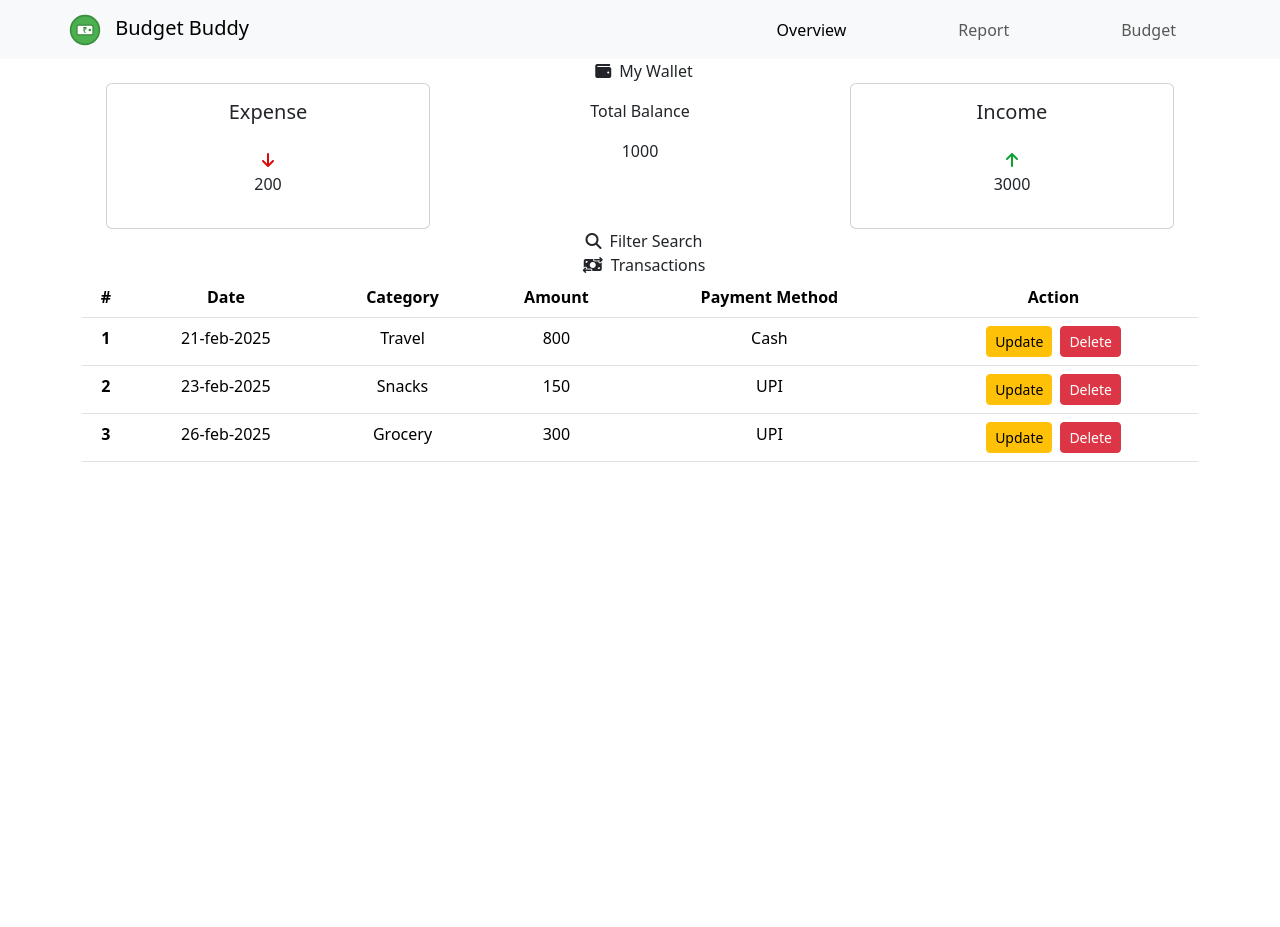
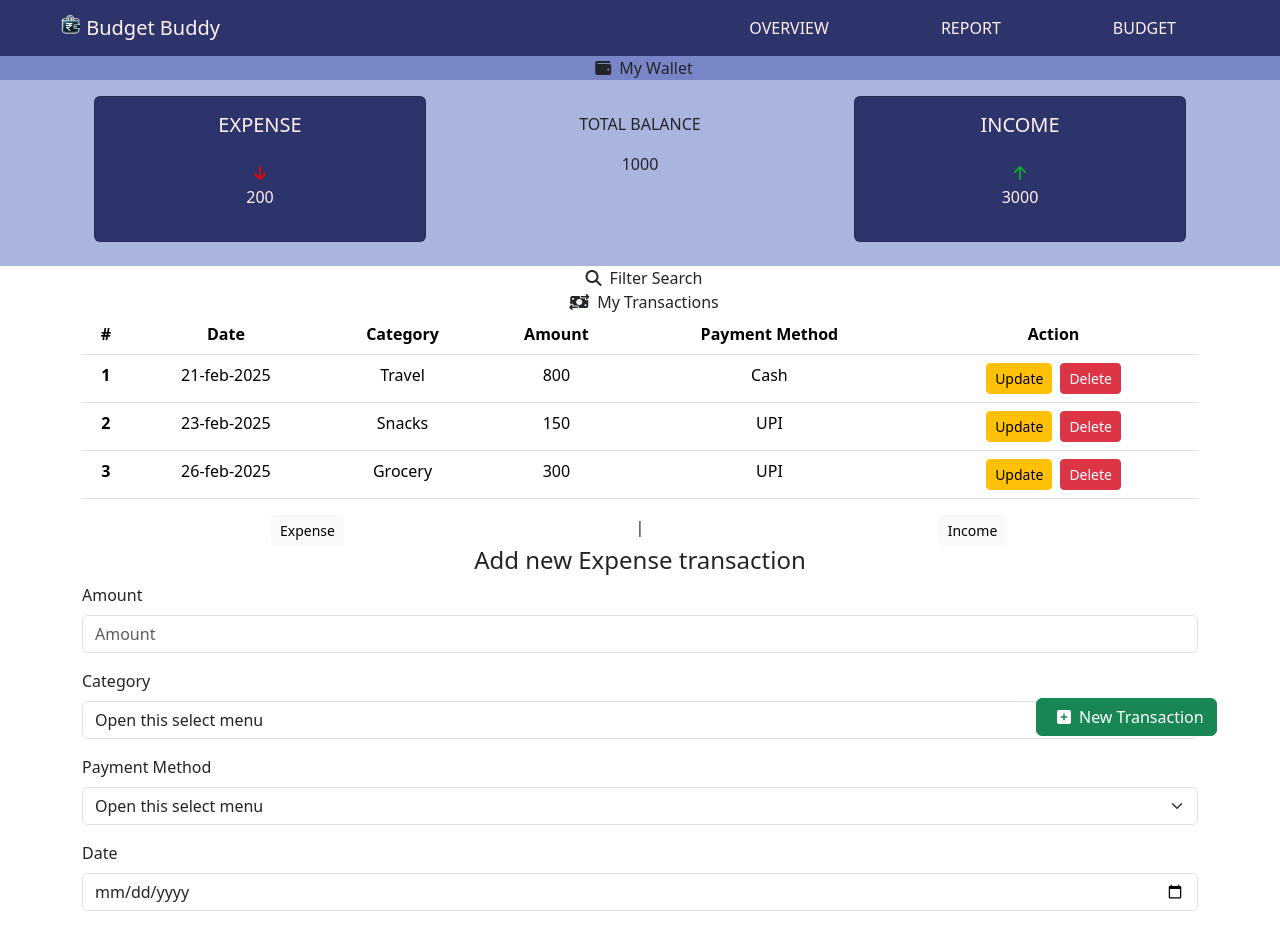
Before and after one commit to Swapnil2106/BudgetBuddy, an Angular app: page / in a window 1280 px wide. Before the commit the page ends 800 px from the top, so only its background shows below. Built offline with nearby package versions, Linux system fonts and the light colour scheme.

Commit message:
added some css

```diff
--- a/src/app/app.component.css
+++ b/src/app/app.component.css
@@ -0,0 +1,5 @@
+.fixedBtn{
+  position: fixed;
+  bottom: 8%;
+  left: 80%;
+}
--- a/src/app/app.component.html
+++ b/src/app/app.component.html
@@ -1,3 +1,10 @@
 <app-header-component></app-header-component>
 <app-balance-component></app-balance-component>
 <app-transaction-component></app-transaction-component>
+<app-add-new-transaction-component></app-add-new-transaction-component>
+<div class="container-fluid fixedBtn">
+  <button class="btn btn-success">
+    <i class="fa-solid fa-square-plus mx-2"></i>
+    <span>New Transaction</span>
+  </button>
+</div>
--- a/src/app/app.component.ts
+++ b/src/app/app.component.ts
@@ -3,10 +3,11 @@ import { RouterOutlet } from '@angular/router';
 import { HeaderComponentComponent } from "./components/header-component/header-component.component";
 import { BalanceComponentComponent } from "./components/balance-component/balance-component.component";
 import { TransactionComponentComponent } from "./components/transaction-component/transaction-component.component";
+import { AddNewTransactionComponentComponent } from "./components/add-new-transaction-component/add-new-transaction-component.component";
 
 @Component({
   selector: 'app-root',
-  imports: [RouterOutlet, HeaderComponentComponent, BalanceComponentComponent, TransactionComponentComponent],
+  imports: [RouterOutlet, HeaderComponentComponent, BalanceComponentComponent, TransactionComponentComponent, AddNewTransactionComponentComponent],
   templateUrl: './app.component.html',
   styleUrl: './app.component.css'
 })
--- /dev/null
+++ b/src/app/components/add-new-transaction-component/add-new-transaction-component.component.html
@@ -0,0 +1,46 @@
+<div class="container">
+  <div>
+    <div class="row">
+      <div class="col-md-5 text-center">
+        <button class="btn btn-sm btn-light">Expense</button>
+      </div>
+      <div class="col-md-2 text-center">|</div>
+      <div class="col-md-5 text-center">
+        <button class="btn btn-sm btn-light">Income</button>
+      </div>
+    </div>
+  </div>
+
+    <h4 class="text-center">Add new Expense transaction</h4>
+    <div>
+      <form>
+        <div class="mb-3">
+          <label for="amount" class="form-label">Amount</label>
+          <input type="number" class="form-control" id="amount" placeholder="Amount">
+        </div>
+        <div class="mb-3">
+          <label for="category" class="form-label">Category</label>
+          <select class="form-select" aria-label="Default select example">
+            <option selected>Open this select menu</option>
+            <option value="1">One</option>
+            <option value="2">Two</option>
+            <option value="3">Three</option>
+          </select>
+        </div>
+        <div class="mb-3">
+          <label for="category" class="form-label">Payment Method</label>
+          <select class="form-select" aria-label="Default select example">
+            <option selected>Open this select menu</option>
+            <option value="1">One</option>
+            <option value="2">Two</option>
+            <option value="3">Three</option>
+          </select>
+        </div>
+        <div class="mb-3">
+          <label for="amount" class="form-label">Date</label>
+          <input type="date" class="form-control" id="date">
+        </div>
+      </form>
+    </div>
+
+</div>
--- a/src/app/components/balance-component/balance-component.component.css
+++ b/src/app/components/balance-component/balance-component.component.css
@@ -0,0 +1,12 @@
+.bgBalance{
+ background-color: #A9B5DF;
+}
+
+.bgWallet{
+  background-color: #7886C7;
+}
+
+.cardColor{
+  background-color: #2D336B;
+  color: #FFF2F2;
+}
--- a/src/app/components/balance-component/balance-component.component.html
+++ b/src/app/components/balance-component/balance-component.component.html
@@ -1,14 +1,14 @@
-<div class="container">
-  <div class="container-fluid text-center">
+<div class="bgBalance">
+  <div class="container-fluid text-center bgWallet">
     <i class="fa-solid fa-wallet mx-2"></i>
     <span>My Wallet</span>
   </div>
   <div class="container px-4 text-center">
-    <div class="row gx-5">
-      <div class="col">
-        <div class="card">
+    <div class="row gx-5 mt-3">
+      <div class="col mb-4">
+        <div class="card cardColor">
           <div class="card-body">
-            <h5 class="card-title">Expense</h5>
+            <h5 class="card-title">EXPENSE</h5>
             <div class="flex mt-4">
               <i class="fa-solid fa-arrow-down" style="color: #dc0909;"></i>
               <p>200</p>
@@ -16,14 +16,14 @@
           </div>
         </div>
       </div>
-      <div class="col">
-        <div class="p-3">Total Balance</div>
+      <div class="col mb-4">
+        <div class="p-3">TOTAL BALANCE</div>
         <p>1000</p>
       </div>
-      <div class="col">
-        <div class="card">
+      <div class="col mb-4">
+        <div class="card cardColor">
           <div class="card-body">
-            <h5 class="card-title">Income</h5>
+            <h5 class="card-title">INCOME</h5>
             <div class="flex mt-4">
               <i class="fa-solid fa-arrow-up" style="color: #0da032;"></i>
               <p>3000</p>
--- a/src/app/components/header-component/header-component.component.css
+++ b/src/app/components/header-component/header-component.component.css
@@ -0,0 +1,3 @@
+.textColor{
+  color: #FFF2F2;
+}
--- a/src/app/components/header-component/header-component.component.html
+++ b/src/app/components/header-component/header-component.component.html
@@ -1,20 +1,20 @@
-<nav class="navbar navbar-expand-lg bg-body-tertiary">
+<nav class="navbar navbar-expand-lg sticky-top" style="background-color: #2D336B;">
   <div class="container-fluid">
-    <a class="navbar-brand mx-5" href="#">
-      <img src="bb_logo.svg" alt="Logo" width="50" height="32" class="d-inline-block align-text-top">
+    <a class="navbar-brand mx-5 textColor" href="#">
+      <img src="BudgetBuddyLogo.png" alt="Logo" width="4%" class="d-inline-block align-text-top">
       Budget Buddy
     </a>
   </div>
   <div class="collapse navbar-collapse mx-5" id="navbarNav">
     <ul class="navbar-nav">
       <li class="nav-item mx-5">
-        <a class="nav-link active" aria-current="page" href="#">Overview</a>
+        <a class="nav-link textColor" aria-current="page" href="#">OVERVIEW</a>
       </li>
       <li class="nav-item mx-5">
-        <a class="nav-link" href="#">Report</a>
+        <a class="nav-link textColor" href="#">REPORT</a>
       </li>
       <li class="nav-item mx-5">
-        <a class="nav-link" href="#">Budget</a>
+        <a class="nav-link textColor" href="#">BUDGET</a>
       </li>
     </ul>
   </div>
--- a/src/app/components/transaction-component/transaction-component.component.html
+++ b/src/app/components/transaction-component/transaction-component.component.html
@@ -5,7 +5,7 @@
   </div>
   <div class="container-fluid text-center">
     <i class="fa-solid fa-money-bill-transfer mx-2"></i>
-    <span>Transactions</span>
+    <span>My Transactions</span>
   </div>
 
   <table class="table table-hover text-center">
```
Also changed, not shown: src/app/components/add-new-transaction-component/add-new-transaction-component.component.ts (added, +11 -0 lines), src/app/components/transaction-component/transaction.model.ts (added, +7 -0 lines), public/BudgetBuddyLogo.png (added), src/app/components/add-new-transaction-component/add-new-transaction-component.component.css (added), 1 other file (tests, documents, lock files or other folders).
